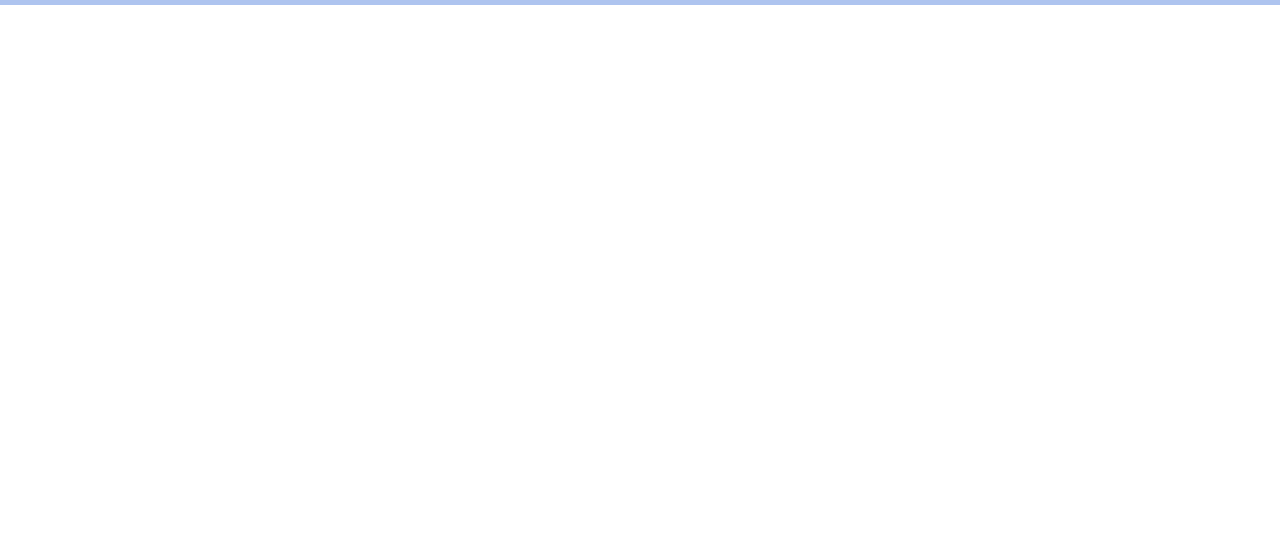
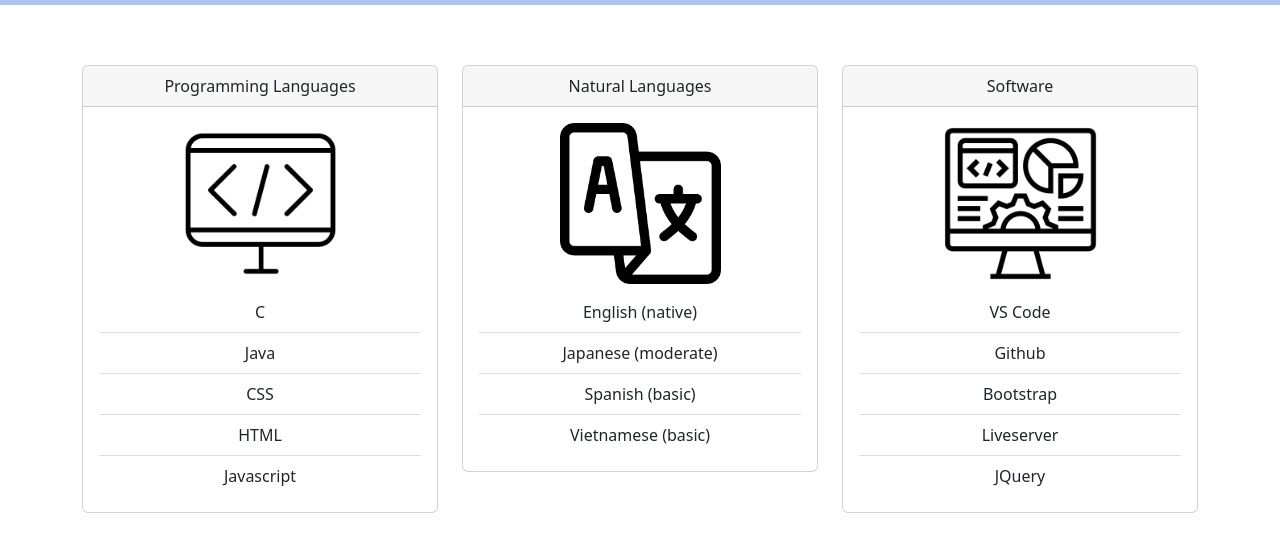
Before and after one commit to KevinV0212/Bio-Website, a plain HTML site: page dist/skills.html in a window 1280 px wide. Shown: the part 51-602 px from the top of the page. Drawn offline with nearby package versions, Linux system fonts and the light colour scheme.

Commit message:
finished education and skills

```diff
--- a/dist/skills.html
+++ b/dist/skills.html
@@ -60,11 +60,66 @@
                      </li>
                   </ul>
                </div>
-
-
          </div>
-
       </nav>
    </header>
+
+   <section id="skills">
+      <div class="container-md">
+         <div class="row">
+            <div class="col">
+               <div class="card text-center">
+                  <div class="card-header">
+                     Programming Languages
+                  </div>
+                  <div class="card-body">
+                     <img src="../assets/icon-p-lang.png" alt="Programming languages icon" class="card-img-top w-50 pb-2">
+                     <ul class="list-group list-group-flush">
+                        <li class="list-group-item">C</li>
+                        <li class="list-group-item">Java</li>
+                        <li class="list-group-item">CSS</li>
+                        <li class="list-group-item">HTML</li>
+                        <li class="list-group-item">Javascript</li>
+                     </ul>
+                  </div>
+               </div>
+            </div>
+            <div class="col">
+               <div class="card text-center">
+                  <div class="card-header">
+                     Natural Languages
+                  </div>
+                  <div class="card-body">
+                     <img src="../assets/icon-lang.png" alt="Natural languages icon" class="card-img-top w-50 pb-2">
+                     <ul class="list-group list-group-flush">
+                        <li class="list-group-item">English (native)</li>
+                        <li class="list-group-item">Japanese (moderate)</li>
+                        <li class="list-group-item">Spanish (basic)</li>
+                        <li class="list-group-item">Vietnamese (basic)</li>
+                     </ul>
+                  </div>
+               </div>
+            </div>
+            <div class="col">
+               <div class="card text-center">
+                  <div class="card-header">
+                     Software
+                  </div>
+                  <div class="card-body">
+                     <img src="../assets/icon-software.png" alt="Software icon" class="card-img-top w-50 pb-2">
+                     <ul class="list-group list-group-flush">
+                        <li class="list-group-item">VS Code</li>
+                        <li class="list-group-item">Github</li>
+                        <li class="list-group-item">Bootstrap</li>
+                        <li class="list-group-item">Liveserver</li>
+                        <li class="list-group-item">JQuery</li>
+                    </ul>
+                  </div>
+               </div>
+            </div>
+            </div>
+         </div>
+   </section>
+   <script src="https://cdn.jsdelivr.net/npm/bootstrap@5.2.3/dist/js/bootstrap.min.js" integrity="sha384-cuYeSxntonz0PPNlHhBs68uyIAVpIIOZZ5JqeqvYYIcEL727kskC66kF92t6Xl2V" crossorigin="anonymous"></script>
 </body>
 </html>
--- a/style.css
+++ b/style.css
@@ -17,3 +17,7 @@
 .text-gray-dark{
     color:var(--gray-dark);
 }
+
+.border-blue{
+   background-color:var(--blue);
+}
```
Also changed, not shown: dist/contact.html (+1 -0 lines), dist/education.html (+2 -2 lines), dist/index.html (+2 -2 lines), dist/projects.html (+33 -3 lines).
